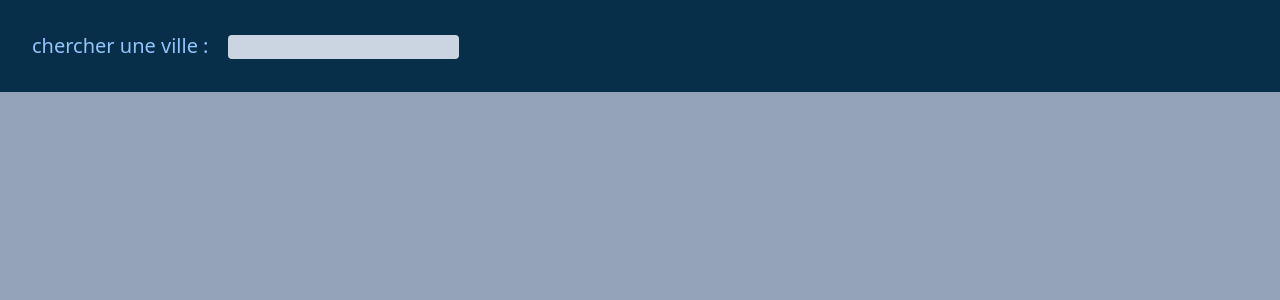
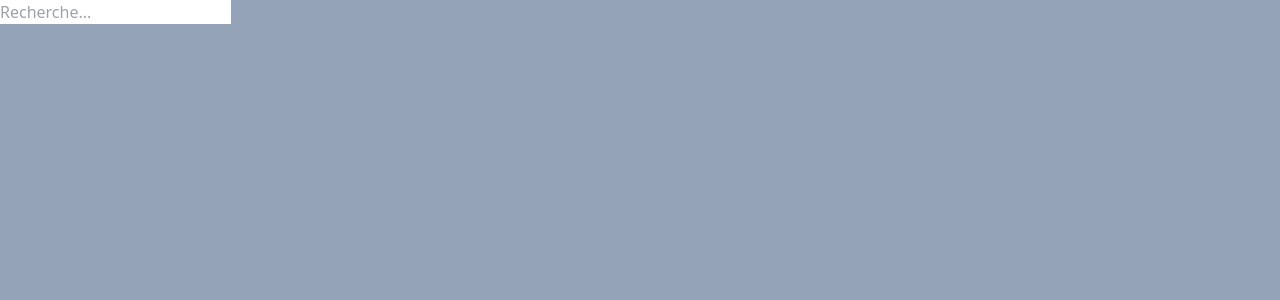
Before and after one commit to Eddyzzero/FilmsSearchBar, a Vue app: page / in a window 1280 px wide. Shown: the top 300 px of the page. Built offline with nearby package versions, Linux system fonts and the light colour scheme.

Commit message:
creation first component for search bar

```diff
--- a/src/components/seachBar.vue
+++ b/src/components/seachBar.vue
@@ -1,23 +1,20 @@
 
 <template>
-  <!-- input de recherche -->
-   <div class="bg-sky-950 p-8 space-x-5 flex-col">
-    <label class="text-xl text-blue-300" for="site-search "> chercher une ville :</label>
-    <input class=" rounded bg-slate-300" type="search" id="site-search">
-   </div>
-
+  <div>
+    <input
+    type="text"
+    placeholder="Recherche..."
+    @input="onInputChange"
+    />
+  </div>
 </template>
 
 <script>
-
 export default {
-  data() {
-    return {
-
-      title : "search bar",
-
-
-    }
-  }
-}
+  methods: {
+    onInputChange(event) {
+      this.$emit("search", event.target.value);
+    },
+  },
+  };
 </script>
```
Also changed, not shown: src/App.vue (added, +17 -0 lines), src/components/SearchBarResultItem.vue (+14 -0 lines), src/components/SearchBarResultList.vue (+25 -0 lines), src/components/App.vue (deleted).
